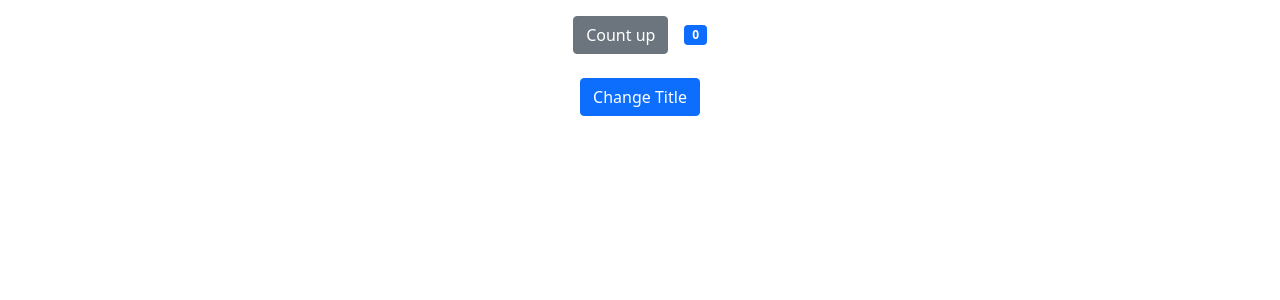
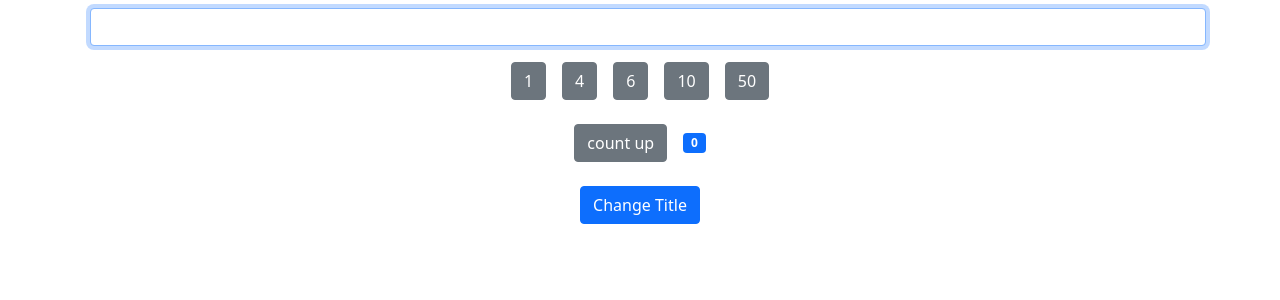
Before and after one commit to abdallahragab40/revision, a React (Create React App) app in the folder mahara/: page / in a window 1280 px wide. Shown: the top 300 px of the page. Built offline with nearby package versions, Linux system fonts and the light colour scheme.

Commit message:
useRef & useCallback

```diff
--- /dev/null
+++ b/mahara/src/components/Button.js
@@ -0,0 +1,12 @@
+import { useRef, memo } from "react";
+
+export const Button = memo(({ label, counterFn, n }) => {
+  const renderRef = useRef(0);
+  console.log(renderRef.current++);
+
+  return (
+    <button className="btn btn-secondary m-2" onClick={() => counterFn(n)}>
+      {label}
+    </button>
+  );
+});
--- a/mahara/src/components/Counter.js
+++ b/mahara/src/components/Counter.js
@@ -1,8 +1,11 @@
-import { useState, useEffect } from "react";
+import { useState, useEffect, useRef, useCallback } from "react";
+import { Button } from "./Button";
 
 const Counter = () => {
   const [counter, setCounter] = useState(0);
   const [title, setTitle] = useState("");
+  const amountRef = useRef();
+  const listOfCount = [1, 4, 6, 10, 50];
 
   useEffect(() => {
     document.title = `You clicked ${counter} times!`;
@@ -12,19 +15,29 @@ const Counter = () => {
     document.title = title;
   }, [title]);
 
+  useEffect(() => {
+    amountRef.current.focus();
+  }, [amountRef]);
+
   const handleTitle = () => {
     setTitle("Title Clicked");
   };
 
+  const counterClick = useCallback(
+    (n) => {
+      setCounter((c) => c + n);
+    },
+    [setCounter]
+  );
+
   return (
     <>
+      <input type="text" className="form-control m-2" ref={amountRef} />
+      {listOfCount.map((count) => (
+        <Button label={count} counterFn={counterClick} key={count} n={count} />
+      ))}
       <div className="m-2">
-        <button
-          className="btn btn-secondary m-2"
-          onClick={() => setCounter((c) => c + 1)}
-        >
-          Count up
-        </button>
+        <Button label="count up" counterFn={counterClick} n={1} />
         <span className="badge bg-primary m-2">{counter}</span>
       </div>
       <button className="btn btn-primary m-2" onClick={handleTitle}>
```
